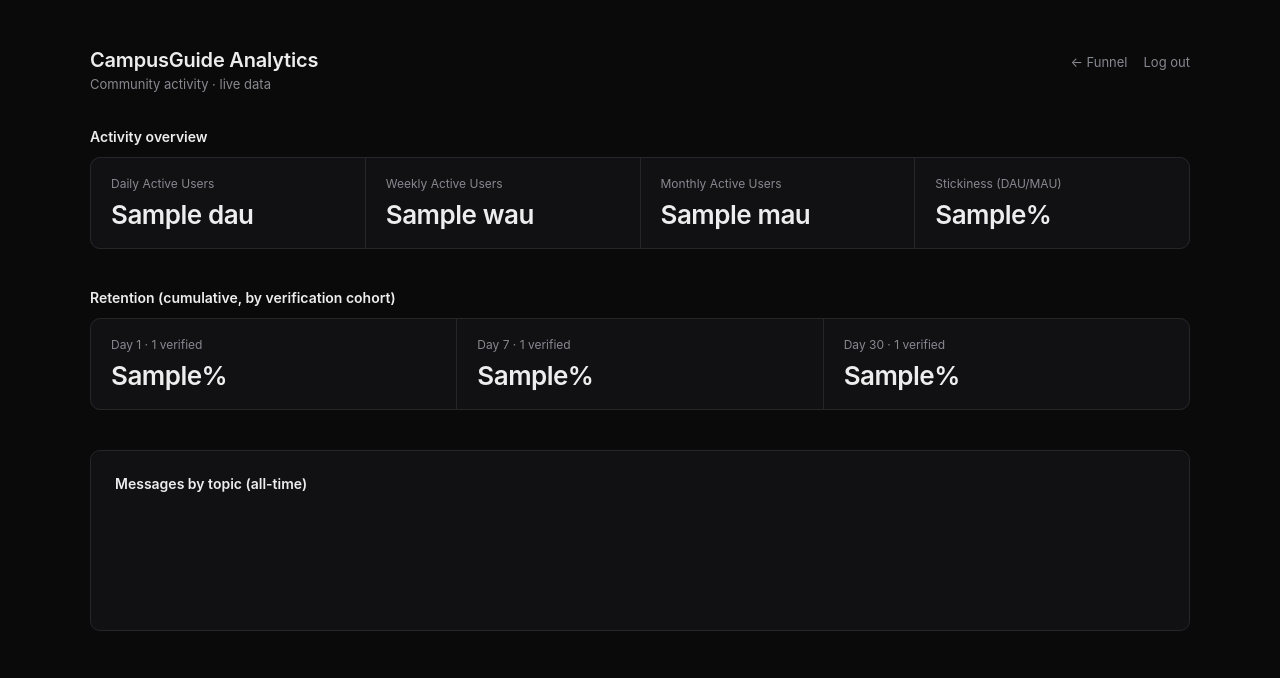
After one commit to bsaiprasad13-main/DiscordCommunity-backend, a Python web app: template templates/admin_analytics.html in a window 1280 px wide. The commit adds this page. Shown: the top 678 px of the page. Run offline with Jinja, Linux system fonts and the light colour scheme; the template is opened without the code that fills it: most values are stand-ins (such as "Sample title", 1, 10 or a date in 2020).

Commit message:
Add Phase 5 analytics dashboard (/admin/analytics)
- New route serving Overview KPIs (DAU/WAU/MAU/Stickiness), Retention KPIs, and topics bar chart
- Linked from existing /admin/dashboard funnel page
- Additive only, no changes to verify_otp or existing routes

```diff
--- /dev/null
+++ b/templates/admin_analytics.html
@@ -0,0 +1,264 @@
+<!DOCTYPE html>
+<html>
+
+<head>
+    <meta charset="UTF-8">
+    <title>Analytics — CampusGuide</title>
+    <script src="https://cdnjs.cloudflare.com/ajax/libs/Chart.js/4.4.0/chart.umd.min.js"></script>
+    <style>
+        :root {
+            --bg: #0a0a0a;
+            --card: #111113;
+            --border: #262629;
+            --text: #ededed;
+            --text-muted: #888891;
+            --accent: #3b82f6;
+            --red: #f87171;
+        }
+
+        * {
+            box-sizing: border-box;
+        }
+
+        body {
+            font-family: -apple-system, BlinkMacSystemFont, "Segoe UI", system-ui, sans-serif;
+            background: var(--bg);
+            color: var(--text);
+            margin: 0;
+            padding: 48px 40px;
+        }
+
+        .container {
+            max-width: 1100px;
+            margin: 0 auto;
+        }
+
+        .topbar {
+            display: flex;
+            justify-content: space-between;
+            align-items: baseline;
+            margin-bottom: 4px;
+        }
+
+        .topbar-links {
+            display: flex;
+            gap: 16px;
+            align-items: baseline;
+        }
+
+        h1 {
+            font-size: 20px;
+            font-weight: 600;
+            margin: 0;
+            letter-spacing: -0.01em;
+        }
+
+        .logout,
+        .nav-link {
+            font-size: 13px;
+            color: var(--text-muted);
+            text-decoration: none;
+        }
+
+        .logout:hover,
+        .nav-link:hover {
+            color: var(--text);
+        }
+
+        .subtitle {
+            color: var(--text-muted);
+            font-size: 13px;
+            margin-bottom: 36px;
+        }
+
+        .section-title {
+            font-size: 14px;
+            font-weight: 600;
+            margin: 0 0 12px 0;
+        }
+
+        .kpi-grid {
+            display: grid;
+            grid-template-columns: repeat(auto-fit, minmax(200px, 1fr));
+            gap: 1px;
+            background: var(--border);
+            border: 1px solid var(--border);
+            border-radius: 10px;
+            overflow: hidden;
+            margin-bottom: 40px;
+        }
+
+        .kpi-card {
+            background: var(--card);
+            padding: 18px 20px;
+        }
+
+        .kpi-label {
+            font-size: 12px;
+            color: var(--text-muted);
+            margin-bottom: 8px;
+        }
+
+        .kpi-value {
+            font-size: 26px;
+            font-weight: 600;
+            font-variant-numeric: tabular-nums;
+            letter-spacing: -0.02em;
+        }
+
+        .chart-section {
+            background: var(--card);
+            border: 1px solid var(--border);
+            border-radius: 10px;
+            padding: 24px;
+        }
+
+        .chart-header {
+            display: flex;
+            justify-content: space-between;
+            align-items: center;
+            margin-bottom: 20px;
+        }
+
+        .chart-title {
+            font-size: 14px;
+            font-weight: 600;
+        }
+
+        .empty-note {
+            color: var(--text-muted);
+            font-size: 13px;
+            padding: 40px 0;
+            text-align: center;
+        }
+    </style>
+</head>
+
+<body>
+    <div class="container">
+        <div class="topbar">
+            <h1>CampusGuide Analytics</h1>
+            <div class="topbar-links">
+                <a href="/admin/dashboard" class="nav-link">← Funnel</a>
+                <a href="/admin/logout" class="logout">Log out</a>
+            </div>
+        </div>
+        <div class="subtitle">Community activity &middot; live data</div>
+
+        <div class="section-title">Activity overview</div>
+        <div class="kpi-grid">
+            <div class="kpi-card">
+                <div class="kpi-label">Daily Active Users</div>
+                <div class="kpi-value">{{ overview.dau }}</div>
+            </div>
+            <div class="kpi-card">
+                <div class="kpi-label">Weekly Active Users</div>
+                <div class="kpi-value">{{ overview.wau }}</div>
+            </div>
+            <div class="kpi-card">
+                <div class="kpi-label">Monthly Active Users</div>
+                <div class="kpi-value">{{ overview.mau }}</div>
+            </div>
+            <div class="kpi-card">
+                <div class="kpi-label">Stickiness (DAU/MAU)</div>
+                <div class="kpi-value">{{ overview.stickiness_pct }}%</div>
+            </div>
+        </div>
+
+        <div class="section-title">Retention (cumulative, by verification cohort)</div>
+        <div class="kpi-grid">
+            <div class="kpi-card">
+                <div class="kpi-label">Day 1 &middot; {{ retention.day1_cohort_size }} verified</div>
+                <div class="kpi-value">
+                    {% if retention.day1_retention_pct is not none %}{{ retention.day1_retention_pct }}%{% else %}—{%
+                    endif %}
+                </div>
+            </div>
+            <div class="kpi-card">
+                <div class="kpi-label">Day 7 &middot; {{ retention.day7_cohort_size }} verified</div>
+                <div class="kpi-value">
+                    {% if retention.day7_retention_pct is not none %}{{ retention.day7_retention_pct }}%{% else %}—{%
+                    endif %}
+                </div>
+            </div>
+            <div class="kpi-card">
+                <div class="kpi-label">Day 30 &middot; {{ retention.day30_cohort_size }} verified</div>
+                <div class="kpi-value">
+                    {% if retention.day30_retention_pct is not none %}{{ retention.day30_retention_pct }}%{% else %}—{%
+                    endif %}
+                </div>
+            </div>
+        </div>
+
+        <div class="chart-section">
+            <div class="chart-header">
+                <div class="chart-title">Messages by topic (all-time)</div>
+            </div>
+            <canvas id="topicsChart" height="90"></canvas>
+            <div id="emptyNote" class="empty-note" style="display:none;">No topic data yet.</div>
+        </div>
+    </div>
+
+    <script>
+        const COLORS = [
+            '#3b82f6', '#22d3ee', '#a78bfa', '#f472b6',
+            '#fbbf24', '#4ade80', '#f87171', '#94a3b8'
+        ];
+
+        async function loadTopics() {
+            const res = await fetch('/analytics/topics');
+            const data = await res.json();
+            renderTopicsChart(data.topic_counts);
+        }
+
+        function renderTopicsChart(topicCounts) {
+            const canvas = document.getElementById('topicsChart');
+            const emptyNote = document.getElementById('emptyNote');
+            const labels = Object.keys(topicCounts);
+
+            if (!labels.length) {
+                canvas.style.display = 'none';
+                emptyNote.style.display = 'block';
+                return;
+            }
+
+            const values = labels.map(l => topicCounts[l]);
+
+            const ctx = canvas.getContext('2d');
+            new Chart(ctx, {
+                type: 'bar',
+                data: {
+                    labels: labels,
+                    datasets: [{
+                        label: 'Messages',
+                        data: values,
+                        backgroundColor: labels.map((_, i) => COLORS[i % COLORS.length]),
+                        borderRadius: 4,
+                    }]
+                },
+                options: {
+                    responsive: true,
+                    plugins: {
+                        legend: { display: false },
+                        tooltip: {
+                            backgroundColor: '#1a1a1d',
+                            borderColor: '#262629',
+                            borderWidth: 1,
+                            titleColor: '#ededed',
+                            bodyColor: '#ededed',
+                            padding: 10,
+                        }
+                    },
+                    scales: {
+                        x: { ticks: { color: '#888891', font: { size: 11 } }, grid: { display: false } },
+                        y: { beginAtZero: true, ticks: { color: '#888891', font: { size: 11 }, precision: 0 }, grid: { color: '#1c1c1f' } }
+                    }
+                }
+            });
+        }
+
+        loadTopics();
+    </script>
+</body>
+
+</html>
```
Also changed, not shown: main.py (+17 -1 lines), templates/admin_dashboard.html (+14 -3 lines).
